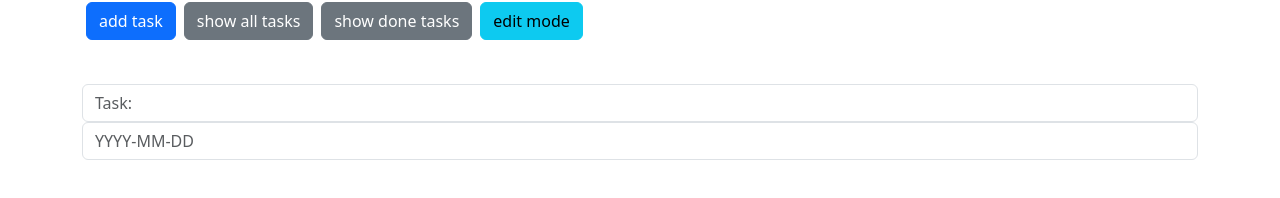
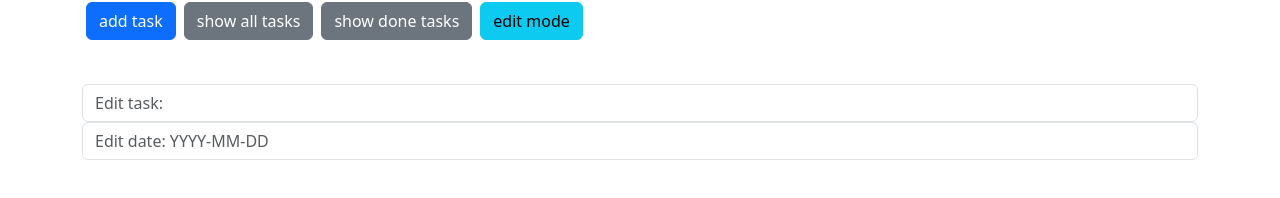
Before and after one commit to MikaelLinusHakansson/todo-standalone, a Vue app in the folder todo-app-standalone/: page / in a window 1280 px wide. Both pictures are taken after a click on the button "edit mode". Shown: the part 330-528 px from the top of the page. Built offline with nearby package versions, Linux system fonts and the light colour scheme.

Commit message:
added more clear directions for the user

```diff
--- a/todo-app-standalone/src/App.vue
+++ b/todo-app-standalone/src/App.vue
@@ -50,9 +50,9 @@
       </label>
       <label for="editDate">
       </label>
-      <input type="text" id="editTask" placeholder="Task:" :hidden="isVisable" v-model="editName"
+      <input type="text" id="editTask" placeholder="Edit task:" :hidden="isVisable" v-model="editName"
         class="form-control me-2">
-      <input type="text" id="editDate" placeholder="YYYY-MM-DD" :hidden="isVisable" v-model="editDate"
+      <input type="text" id="editDate" placeholder="Edit date: YYYY-MM-DD" :hidden="isVisable" v-model="editDate"
         class="form-control me-2">
     </div>
 
@@ -63,7 +63,6 @@
           <input type="checkbox" v-model="task.status" @click="markDone(index)" class="form-check-input me-3">
           {{ task.name }} - {{ task.date }}
           <div>
-
             <button :hidden="isVisable" @click="saveEdits(index, editName, editDate)" class="btn btn-success me-2 m-1">
               {{ $t('save') }}
             </button>
```
